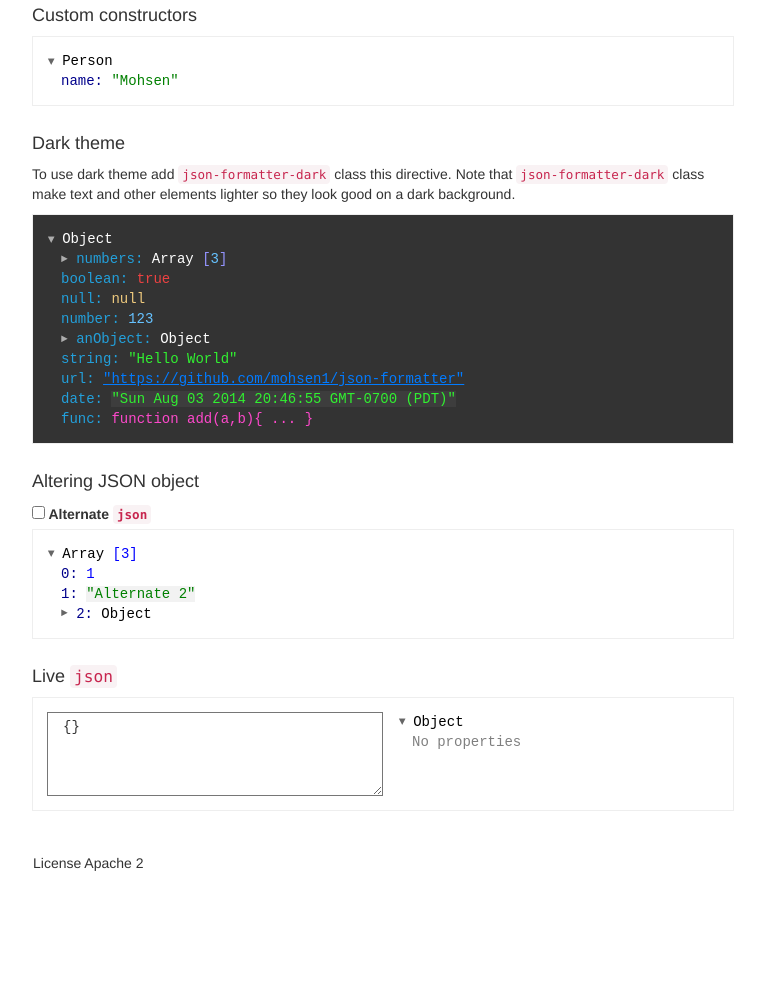
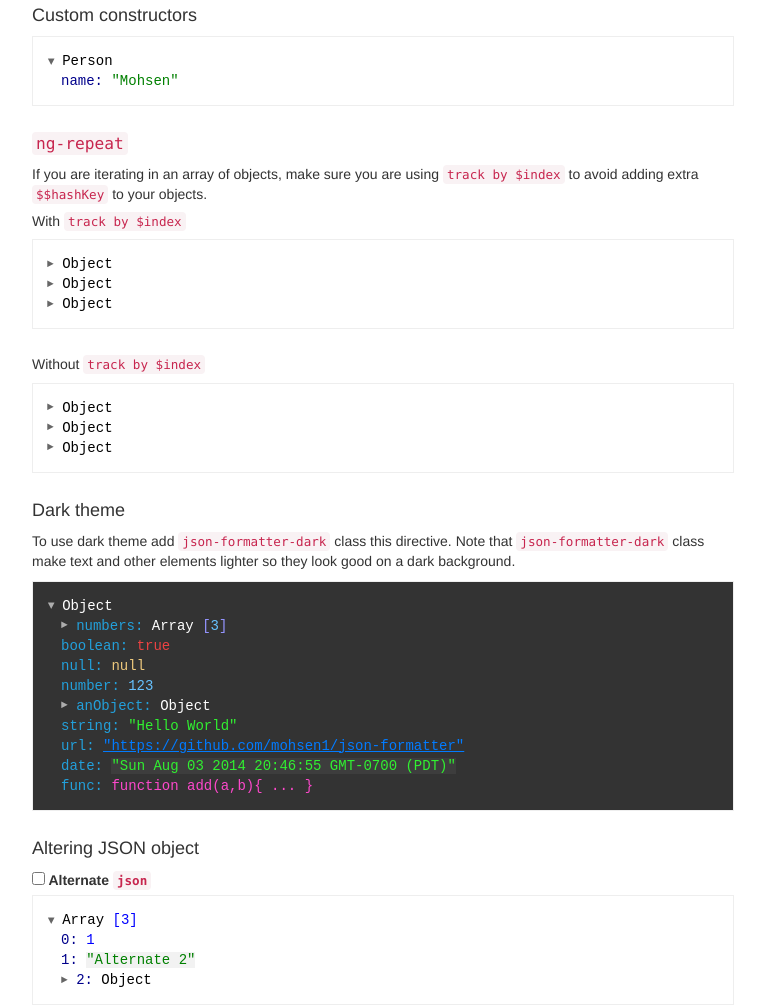
Before and after one commit to mohsen1/json-formatter, a website: page demo/demo.html in a window 1280 px wide. Shown: the part 3980-4988 px from the top of the page, without its empty margins (257-1022 px from the left). Before the commit the page ends 4863 px from the top, so only its background shows below. Drawn offline with nearby package versions, Linux system fonts and the light colour scheme; some packages are replaced by stand-ins of ours; files that its build step writes are made by us from their sources; files whose address does not match are found by name.

Commit message:
Add note about $$hashKey

```diff
--- a/demo/demo.html
+++ b/demo/demo.html
@@ -189,6 +189,17 @@
       <json-formatter open="1" json='person'></json-formatter>
     </div>
 
+    <h4><code>ng-repeat</code></h4>
+    <p>If you are iterating in an array of objects, make sure you are using <code>track by $index</code> to avoid adding extra <code>$$hashKey</code> to your objects.</p>
+    <h5>With <code>track by $index</code></h5>
+    <div class="result">
+      <json-formatter ng-repeat="item in randArray1 track by $index" json="item"></json-formatter>
+    </div>
+    <h5>Without <code>track by $index</code></h5>
+    <div class="result">
+      <json-formatter ng-repeat="item in randArray2" json="item"></json-formatter>
+    </div>
+
     <h4>Dark theme</h4>
     <p>To use dark theme add <code>json-formatter-dark</code> class this directive. Note that <code>json-formatter-dark</code> class make text and other elements lighter so they look good on a dark background.</p>
     <div class="result dark">
--- a/demo/demo.js
+++ b/demo/demo.js
@@ -23,6 +23,14 @@ app.controller('MainCtrl', function ($scope) {
     func: function add(a,b){return a + b; }
   };
 
+  $scope.randArray1 = [null, null, null].map(function(r) {
+    return {value: Math.random()};
+  });
+
+  $scope.randArray2 = [null, null, null].map(function(r) {
+    return {value: Math.random()};
+  });
+
   $scope.deep = {a:{b:{c:{d:{}}}}};
 
   $scope.fn = function fn(arg1, /*arg*/arg2) {
```
Also changed, not shown: README.md, dist/json-formatter.css, dist/json-formatter.js, dist/json-formatter.min.css, dist/json-formatter.min.js.
